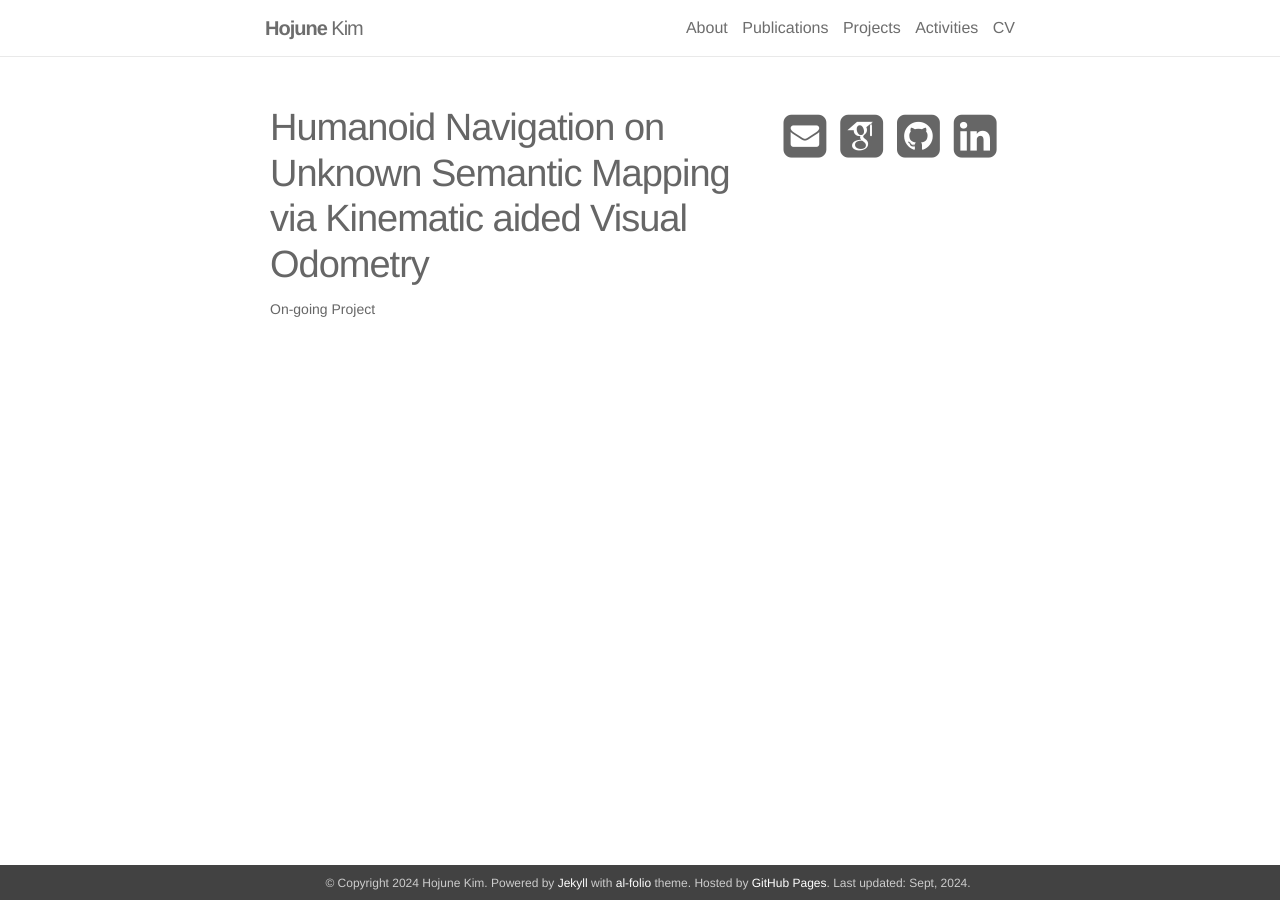
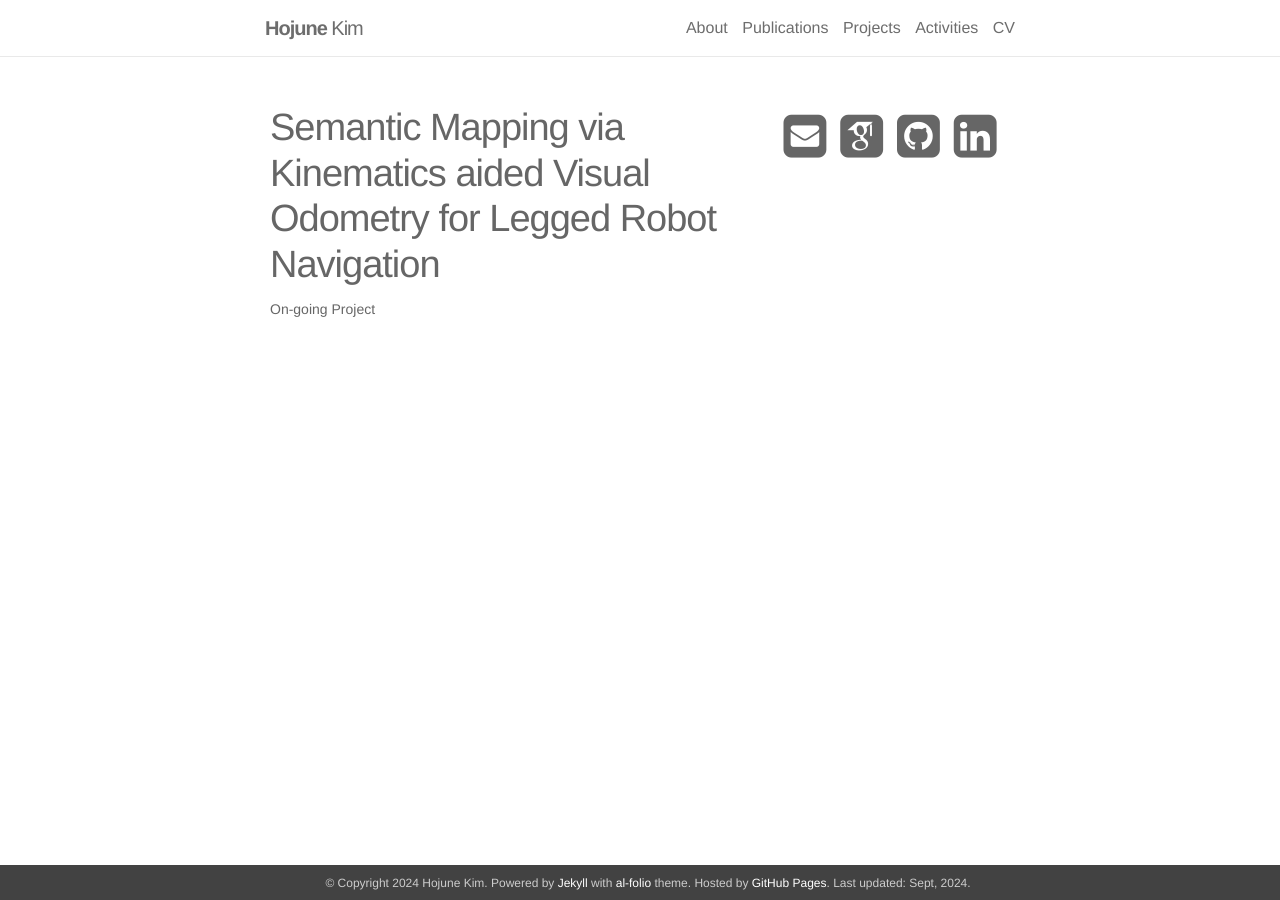
Before and after one commit to hojjunekim/hojjunekim.github.io, a Jekyll site: the page built from _projects/a_toro_a.md, in a window 1280 px wide. Built offline with Jekyll 4.4.1, drawn with Linux system fonts in a browser that asks for light colours; nearby versions of some CDN libraries; some web fonts are replaced.

```diff
--- a/_projects/a_toro.md
+++ b/_projects/a_toro_a.md
@@ -1,6 +1,6 @@
 ---
 layout: page
-title: Humanoid Navigation on Unknown Semantic Mapping via Kinematic aided Visual Odometry
+title: Semantic Mapping via Kinematics aided Visual Odometry for Legged Robot Navigation
 affiliation: German Aerospace Center DLR
 position: Guest Student Researcher
 description: On-going Project
```
Also changed, not shown: _pages/about.md (+3 -3 lines), _projects/a_toro_humanoid.md (added, +10 -0 lines).
